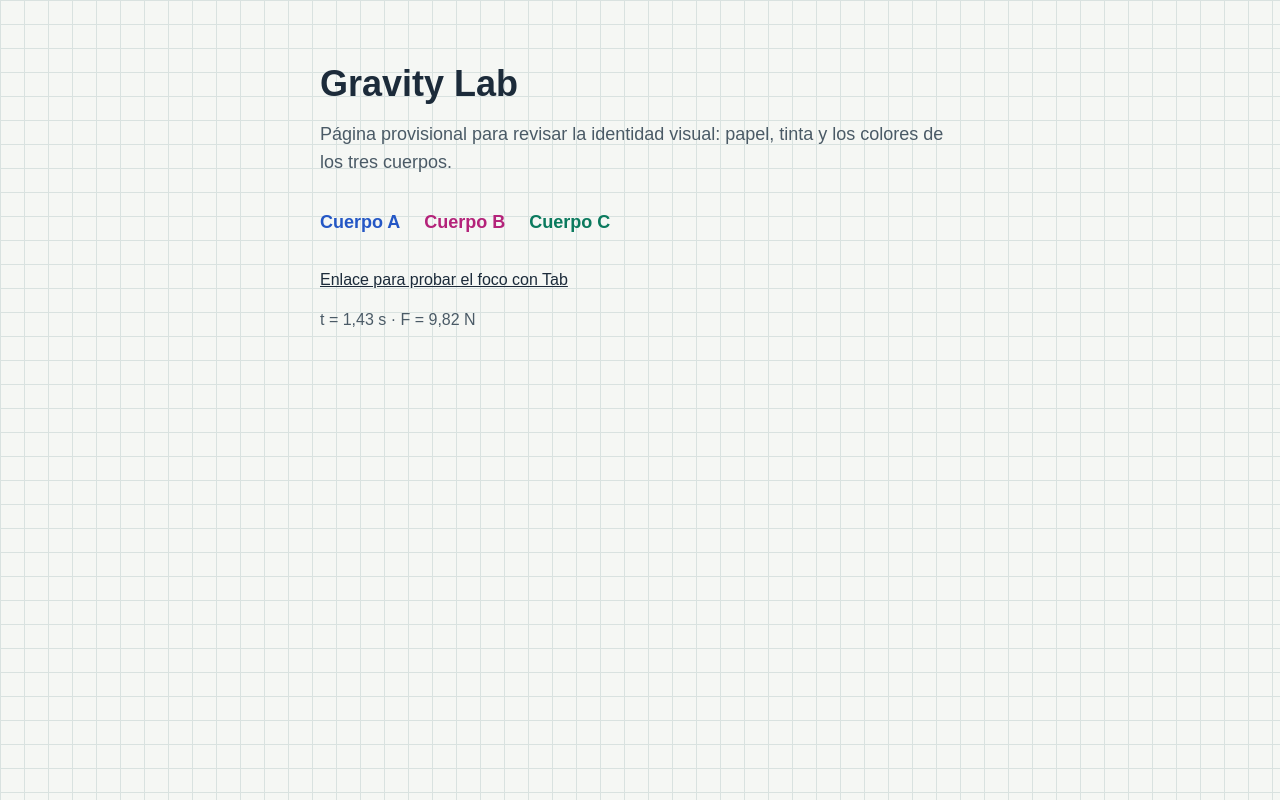
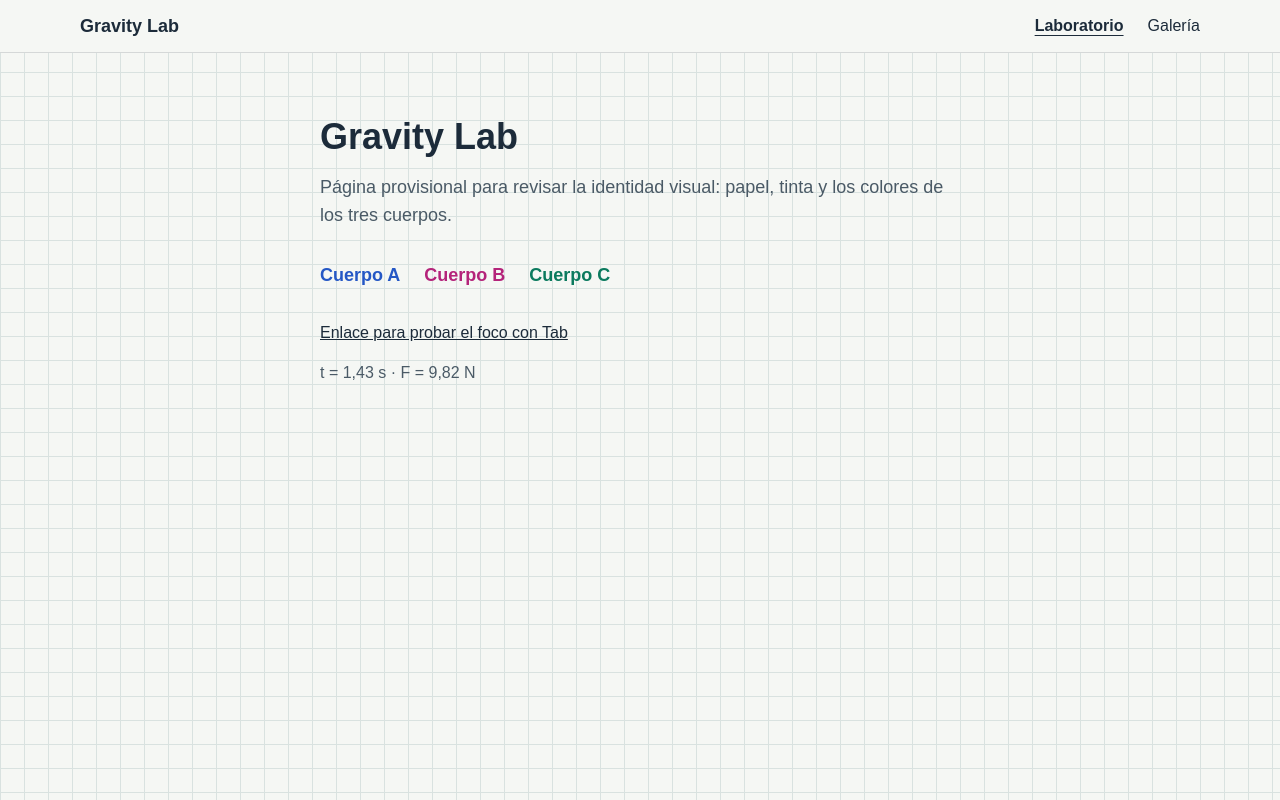
Before and after one commit to ZManzanares87/gravity-lab, a Next.js app: page / in a window 1280 px wide. Built offline with nearby package versions, Linux system fonts and the light colour scheme; a web font is replaced by a local one.

Commit message:
feat(ui): add site header with navigation and skip link

```diff
--- a/src/app/layout.tsx
+++ b/src/app/layout.tsx
@@ -1,5 +1,6 @@
 import type { Metadata } from "next";
 import { Atkinson_Hyperlegible_Next } from "next/font/google";
+import { SiteHeader } from "@/ui/SiteHeader";
 import "./globals.css";
 
 /*
@@ -14,7 +15,8 @@ const atkinson = Atkinson_Hyperlegible_Next({
 });
 
 export const metadata: Metadata = {
-  title: "Gravity Lab",
+  // Cada página pone su título y la plantilla añade el nombre de la app.
+  title: { default: "Gravity Lab", template: "%s | Gravity Lab" },
   description:
     "Aprende la ley de gravitación universal experimentando, y explora seis soluciones del problema de los tres cuerpos.",
 };
@@ -22,7 +24,18 @@ export const metadata: Metadata = {
 export default function RootLayout({ children }: LayoutProps<"/">) {
   return (
     <html lang="es" className={`${atkinson.variable} h-full antialiased`}>
-      <body className="flex min-h-full flex-col font-sans">{children}</body>
+      <body className="flex min-h-full flex-col font-sans">
+        <a
+          href="#contenido"
+          className="sr-only focus:not-sr-only focus:absolute focus:left-4 focus:top-2 focus:bg-paper focus:px-3 focus:py-2"
+        >
+          Saltar al contenido
+        </a>
+        <SiteHeader />
+        <div id="contenido" className="flex flex-1 flex-col">
+          {children}
+        </div>
+      </body>
     </html>
   );
 }
--- /dev/null
+++ b/src/ui/SiteHeader.tsx
@@ -0,0 +1,42 @@
+"use client";
+
+import Link from "next/link";
+import { usePathname } from "next/navigation";
+
+const LINKS = [
+  { href: "/", label: "Laboratorio" },
+  { href: "/galeria", label: "Galería" },
+] as const;
+
+/** Una ruta está activa si es la misma o una subpágina (/galeria/lagrange → Galería). */
+function isActive(pathname: string, href: string): boolean {
+  return href === "/" ? pathname === "/" : pathname.startsWith(href);
+}
+
+export function SiteHeader() {
+  const pathname = usePathname();
+
+  return (
+    <header className="border-b border-ink/15 bg-paper">
+      <nav
+        aria-label="Principal"
+        className="mx-auto flex w-full max-w-6xl items-center gap-6 px-4 py-3"
+      >
+        <span className="mr-auto text-lg font-bold">Gravity Lab</span>
+        {LINKS.map(({ href, label }) => {
+          const active = isActive(pathname, href);
+          return (
+            <Link
+              key={href}
+              href={href}
+              aria-current={active ? "page" : undefined}
+              className={active ? "font-bold underline underline-offset-4" : "hover:underline"}
+            >
+              {label}
+            </Link>
+          );
+        })}
+      </nav>
+    </header>
+  );
+}
```
